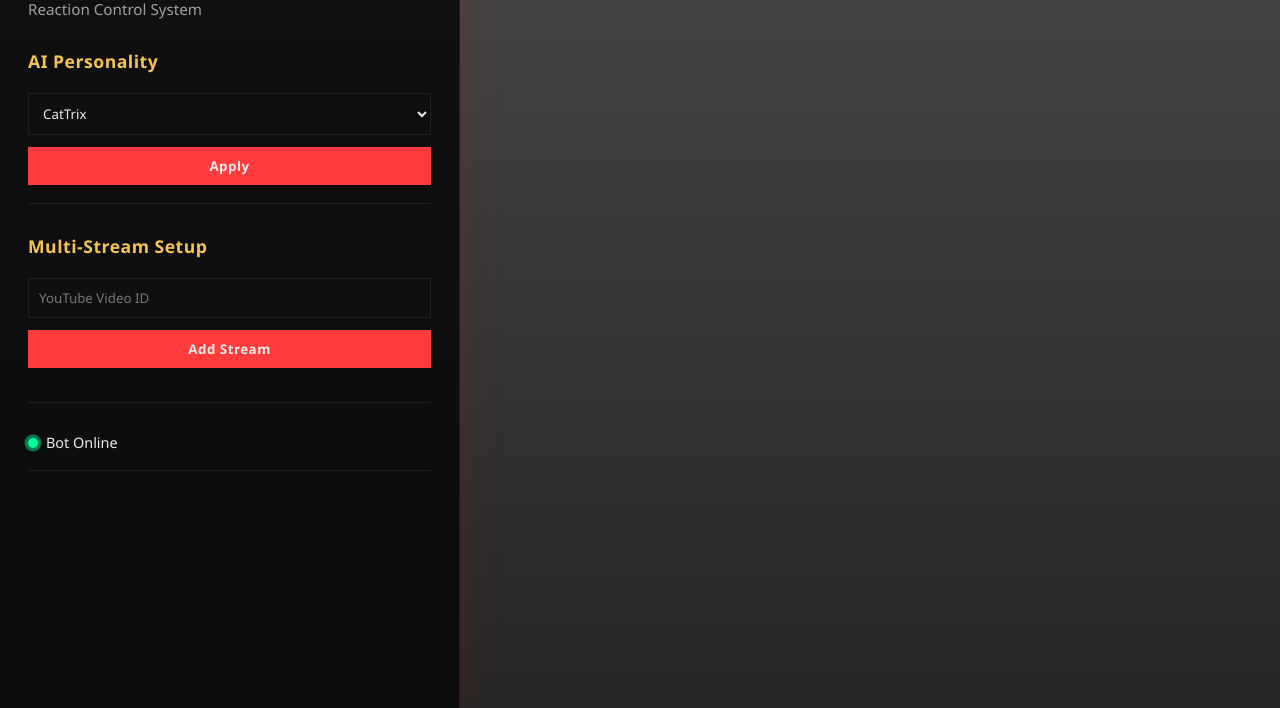
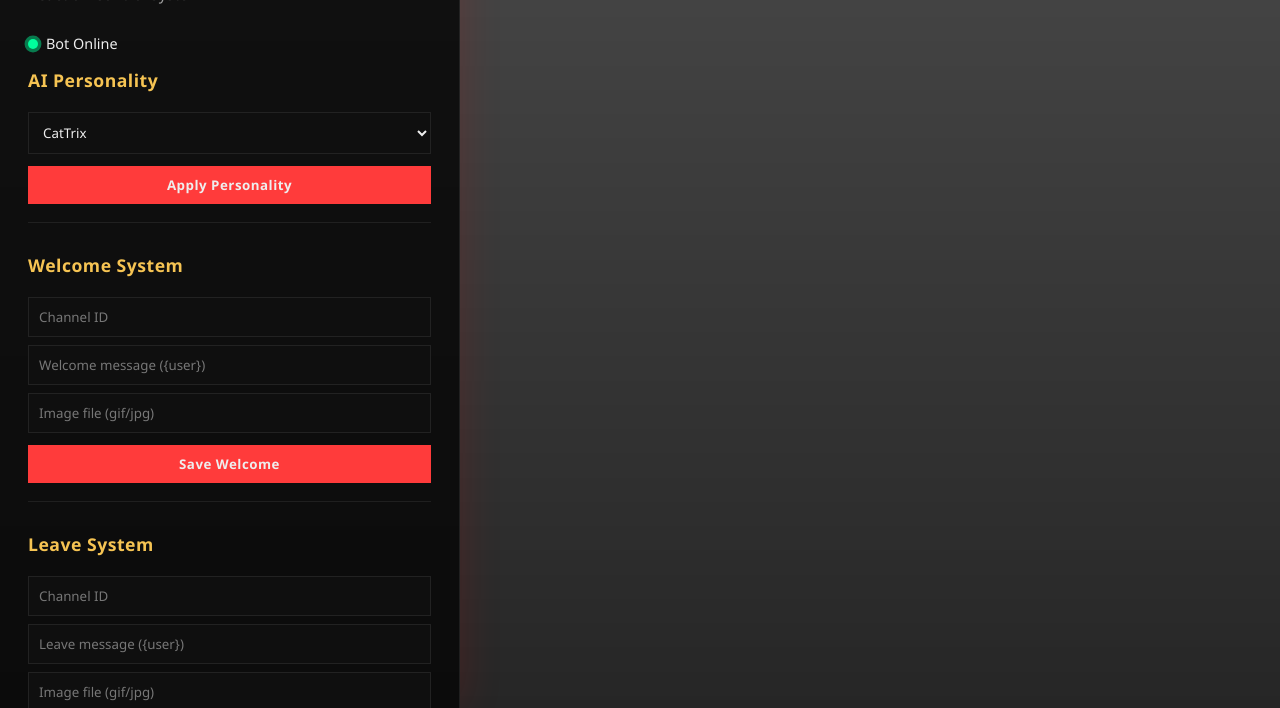
Before and after one commit to KazutoZ02/catrix, a plain HTML site: page web/index.html in a window 1280 px wide. Shown: the part 92-800 px from the top of the page. Drawn offline with Linux system fonts and the light colour scheme; files that its build step writes are made by us from their sources; no server answers; files whose address does not match are found by name.

Commit message:
Update index.html

```diff
--- a/web/index.html
+++ b/web/index.html
@@ -1,17 +1,24 @@
 <!DOCTYPE html>
 <html lang="en">
 <head>
-  <meta charset="UTF-8">
+  <meta charset="UTF-8" />
   <title>CatTrix Control</title>
-  <link rel="stylesheet" href="/static/style.css">
+  <link rel="stylesheet" href="/static/style.css" />
 </head>
 <body>
   <div class="overlay"></div>
 
   <div class="panel">
     <h1>CatTrix</h1>
-    <p class="subtitle">Reaction Control System</p>
+    <div class="subtitle">Reaction Control System</div>
 
+    <!-- STATUS -->
+    <div class="status">
+      <span class="dot online"></span>
+      Bot Online
+    </div>
+
+    <!-- AI -->
     <section>
       <h2>AI Personality</h2>
       <select id="personality">
@@ -19,18 +26,45 @@
         <option value="calm">Calm</option>
         <option value="roast">Roast</option>
       </select>
-      <button onclick="setPersonality()">Apply</button>
+      <button onclick="setPersonality()">Apply Personality</button>
     </section>
 
+    <!-- WELCOME -->
     <section>
-      <h2>Multi-Stream Setup</h2>
-      <input id="videoId" placeholder="YouTube Video ID">
-      <button onclick="addStream()">Add Stream</button>
-      <ul id="streams"></ul>
+      <h2>Welcome System</h2>
+      <input id="welcome_channel" placeholder="Channel ID" />
+      <input id="welcome_msg" placeholder="Welcome message ({user})" />
+      <input id="welcome_img" placeholder="Image file (gif/jpg)" />
+      <button onclick="saveWelcome()">Save Welcome</button>
     </section>
 
-    <section class="status">
-      <span class="dot online"></span> Bot Online
+    <!-- LEAVE -->
+    <section>
+      <h2>Leave System</h2>
+      <input id="leave_channel" placeholder="Channel ID" />
+      <input id="leave_msg" placeholder="Leave message ({user})" />
+      <input id="leave_img" placeholder="Image file (gif/jpg)" />
+      <button onclick="saveLeave()">Save Leave</button>
+    </section>
+
+    <!-- LEVEL -->
+    <section>
+      <h2>Level System</h2>
+      <input id="level_channel" placeholder="Channel ID" />
+      <input id="level_xp" placeholder="XP per message" />
+      <input id="level_msg" placeholder="Level message ({user} {level})" />
+      <input id="level_img" placeholder="Image file (gif/jpg)" />
+      <button onclick="saveLevel()">Save Level</button>
+    </section>
+
+    <!-- YOUTUBE -->
+    <section>
+      <h2>YouTube Monitoring</h2>
+      <input id="yt_id" placeholder="Channel ID" />
+      <label><input type="checkbox" id="yt_live" /> Live</label>
+      <label><input type="checkbox" id="yt_video" /> Videos</label>
+      <label><input type="checkbox" id="yt_shorts" /> Shorts</label>
+      <button onclick="addYT()">Add Channel</button>
     </section>
   </div>
 
```
